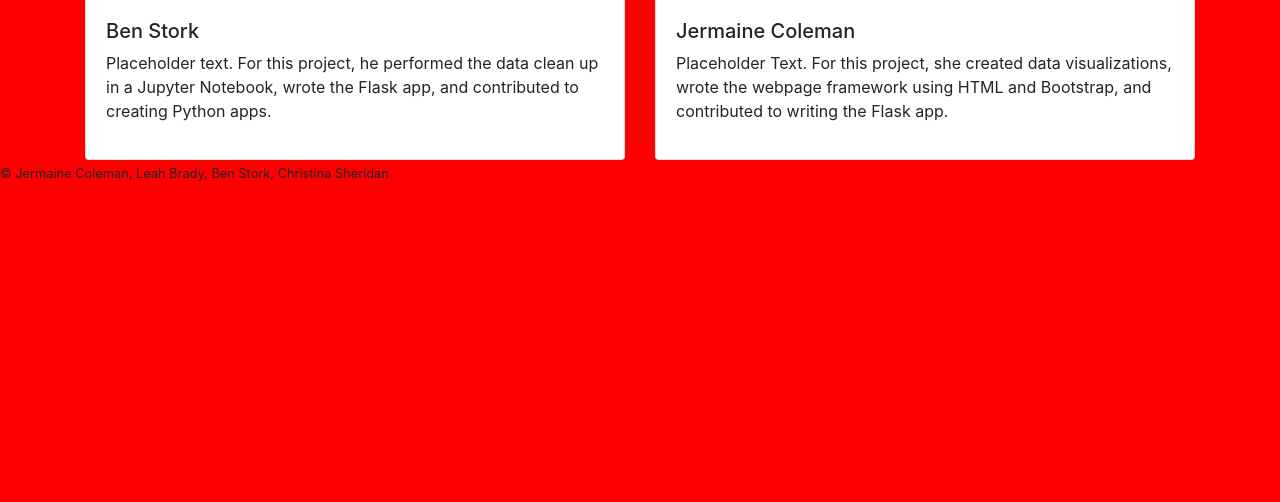
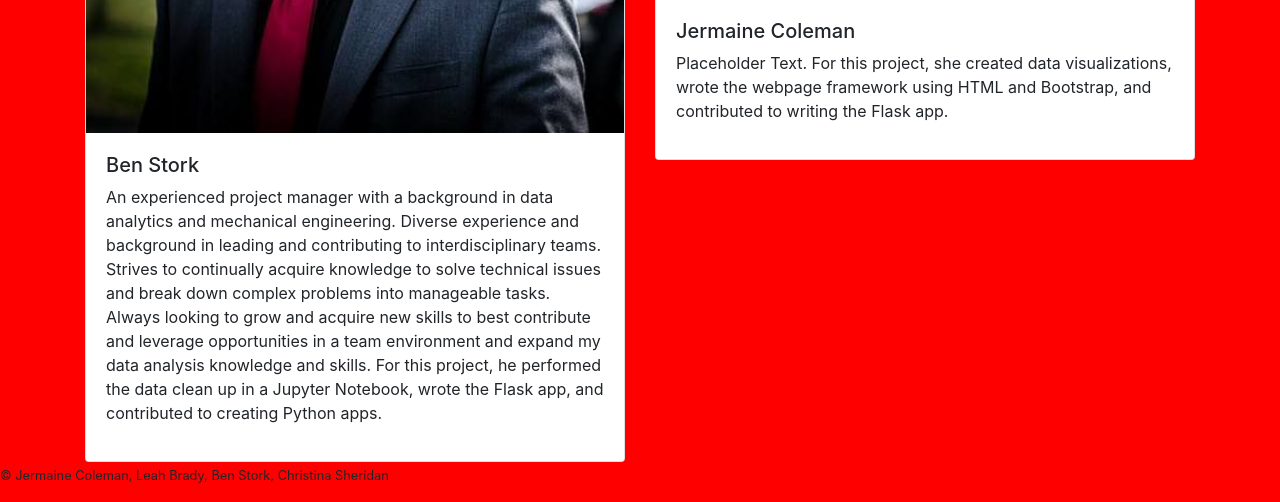
Before and after one commit to Storkopolus/Project2_Visualizations, a Flask app: template Web/templates/team.html in a window 1280 px wide. Shown: the part 1484-1986 px from the top of the page. Before the commit the page ends 1665 px from the top, so only its background shows below. Run offline with Flask 2, Linux system fonts and the light colour scheme; the template is opened without the code that fills it, so the values that code supplies are empty; some libraries are stand-ins or nearby versions.

Commit message:
add ben photo and bio

```diff
--- a/Web/templates/team.html
+++ b/Web/templates/team.html
@@ -87,7 +87,7 @@
           <img src="../../images/Ben_headshot.png" class="card-img-top" alt="Ben Photo">
           <div class="card-body">
             <h5>Ben Stork</h5>
-                <p>Placeholder text. For this project, he performed the data clean up in a Jupyter Notebook, wrote the Flask app, and contributed to creating Python apps.</p>
+                <p>An experienced project manager with a background in data analytics and mechanical engineering. Diverse experience and background in leading and contributing to interdisciplinary teams. Strives to continually acquire knowledge to solve technical issues and break down complex problems into manageable tasks. Always looking to grow and acquire new skills to best contribute and leverage opportunities in a team environment and expand my data analysis knowledge and skills. For this project, he performed the data clean up in a Jupyter Notebook, wrote the Flask app, and contributed to creating Python apps.</p>
           </div>
         </div>
       </div>
```
Also changed, not shown: images/Ben_headshot.png (added).
